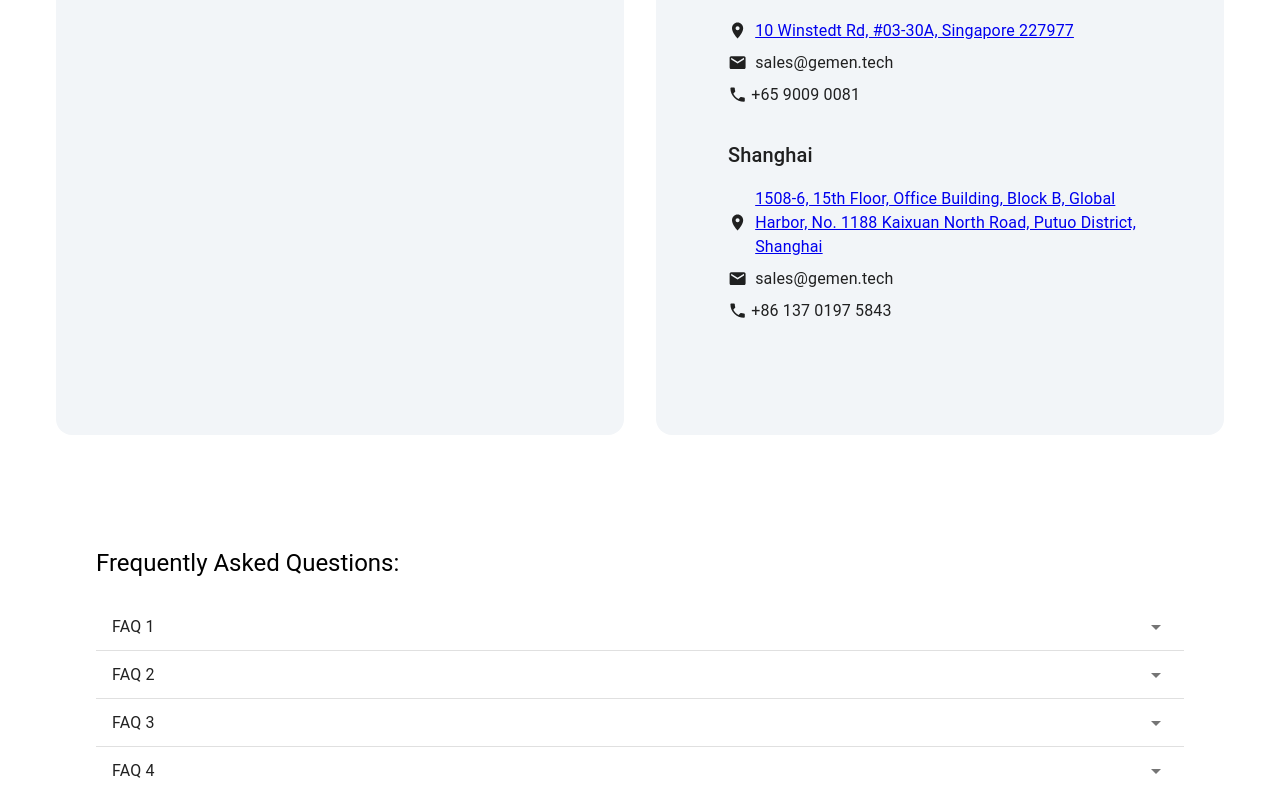
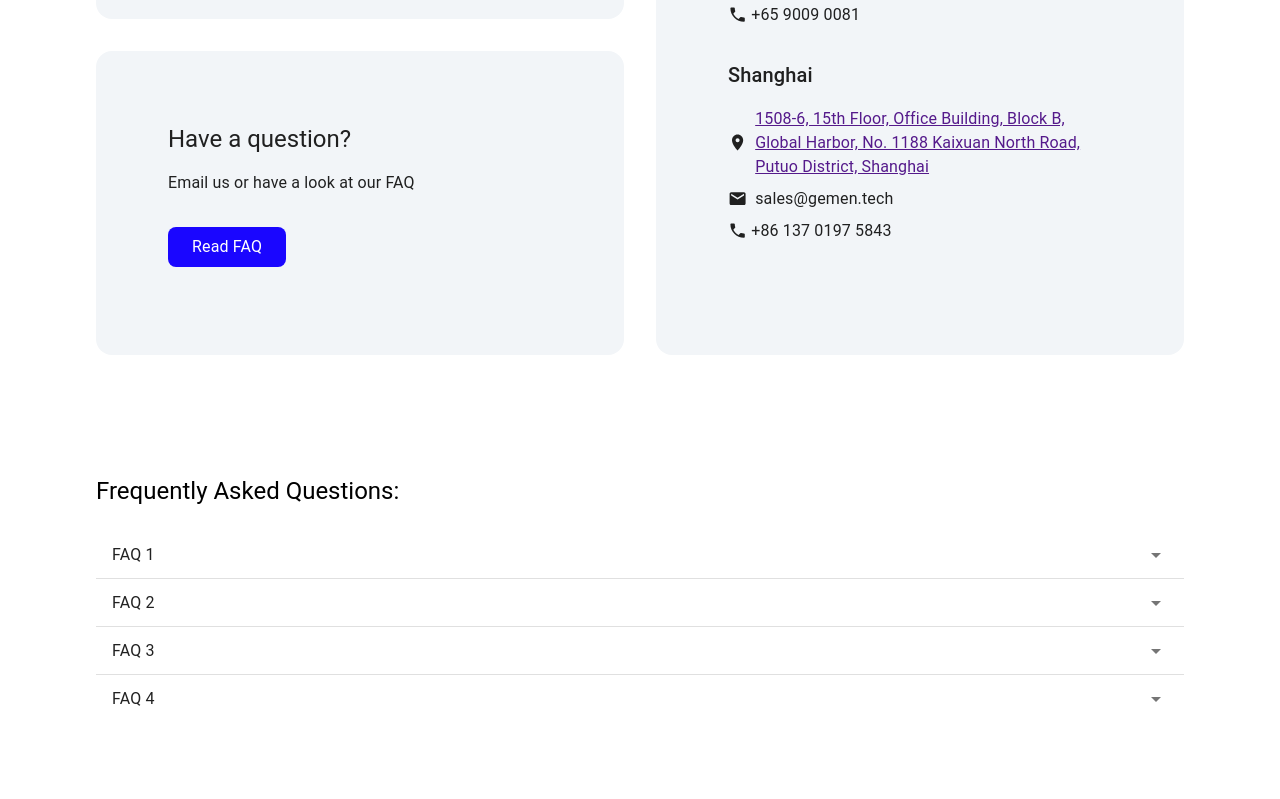
Before and after one commit to Xycone/Gemen_Website_Frontend, a React (Vite) app: page /contactUs in a window 1280 px wide. Shown: the part 761-1560 px from the top of the page. Built offline with nearby package versions, Linux system fonts and the light colour scheme.

Commit message:
Changed scroll behaviour for some pages

```diff
--- a/src/App.jsx
+++ b/src/App.jsx
@@ -56,7 +56,7 @@ function App() {
           <AppBar position="fixed" className='AppBar' sx={{ backgroundColor: 'white', color: 'black', padding: 1 }}>
             <Container>
               <Toolbar disableGutters={true}>
-                <Link to="/homepage#landing-section" style={{ display: 'flex', alignItems: 'center' }}>
+                <Link to="/homepage" style={{ display: 'flex', alignItems: 'center' }}>
                   <img src={Logo} alt="Gemen Logo" style={{ height: '60px' }} />
                 </Link>
 
@@ -139,7 +139,8 @@ function App() {
         </HideOnScroll>
 
         {/* Routes */}
-        <Container sx={{ padding: 10, minHeight: '100vh', display: 'flex', flexDirection: 'column', justifyContent: 'center', alignItems: 'center', minWidth: 'fit-content' }}>
+        {/* <Container sx={{ padding: 10, minHeight: '100vh', display: 'flex', flexDirection: 'column', justifyContent: 'center', alignItems: 'center', minWidth: 'fit-content' }}> */}
+        <Container sx={{ padding: 'auto', minHeight: '100vh', display: 'flex', flexDirection: 'column', justifyContent: 'center', alignItems: 'center' }}>
           <Routes>
             <Route path={"/homepage"} element={<Homepage />} />
             <Route path={"/ace"} element={<Ace />} />
--- a/src/components/SolutionsDropdown.jsx
+++ b/src/components/SolutionsDropdown.jsx
@@ -1,6 +1,6 @@
 import React, { useState } from 'react'
 import { Link } from 'react-router-dom';
-import { Box, Button, Typography, Menu, MenuItem } from '@mui/material';
+import { Button, Typography, Menu, MenuItem } from '@mui/material';
 
 // Material UI Icons
 import ArrowDropDownIcon from '@mui/icons-material/ArrowDropDown';
@@ -48,13 +48,13 @@ function SolutionsDropdown() {
                 }}
                 sx={{ display: { xs: 'none', md: 'flex' } }}
             >
-                <Link to="/garantia" style={{ textDecoration: 'none', color: 'black' }}>
+                <Link to="/garantia" className="dropdown-link" style={{ textDecoration: 'none', color: 'black' }}>
                     <MenuItem onClick={handleSolutionsMenuClose}>
                         <Typography>Garantia</Typography>
                     </MenuItem>
                 </Link>
 
-                <Link to="/ace" style={{ textDecoration: 'none', color: 'black' }}>
+                <Link to="/ace" className="dropdown-link" style={{ textDecoration: 'none', color: 'black' }}>
                     <MenuItem onClick={handleSolutionsMenuClose}>
                         <Typography>ACE</Typography>
                     </MenuItem>
--- a/src/pages/ContactUs.jsx
+++ b/src/pages/ContactUs.jsx
@@ -1,5 +1,5 @@
 import React, { useState, useEffect } from 'react';
-import { useLocation } from 'react-router-dom';
+import { useLocation, useNavigate } from 'react-router-dom';
 import { Link } from 'react-router-dom';
 import {
   Typography, Box, Container, Grid, Card, CardContent, Button, TextField, Select, MenuItem, FormControl, FormHelperText, InputLabel, Accordion, AccordionSummary,
@@ -12,17 +12,30 @@ import { useFormik } from 'formik';
 import * as yup from 'yup';
 
 function ContactUs() {
-  // Scroll to top
-  // Fix for react saving scroll position when navigating to different pages
-  const { pathname } = useLocation();
+  const navigate = useNavigate();
+
+  const navigateToFaqSection = () => {
+    navigate('/contactUs#faq-section');
+  };
+
+  const location = useLocation();
 
   useEffect(() => {
+    const href = window.location.href.substring(
+      window.location.href.lastIndexOf('#') + 1
+    );
+    const element = document.getElementById(href);
+    if (element) {
+      element.scrollIntoView({ behavior: 'smooth' });
+    }
+    else {
       document.documentElement.scrollTo({
         top: 0,
         left: 0,
         behavior: "instant",
       });
-  }, [pathname]);
+    }
+  }, [location]);
 
   // Contact Support Form
   const [contactSupportOpen, setContactSupportOpen] = useState(false);
@@ -80,7 +93,7 @@ function ContactUs() {
 
   return (
     <Box sx={{ my: 2, padding: 4 }}>
-      <Box sx={{ pb: 15, pt: 15 }}>
+      <Box sx={{ pt: 15 }}>
         <Box sx={{ mb: 10, fontWeight: 'bold', textAlign: 'center' }}>
           <Typography variant="h4">
             Let's Talk!
@@ -90,11 +103,12 @@ function ContactUs() {
         </Box>
       </Box>
 
-      <Box sx={{ pb: 15 }}>
+      <Box sx={{ pb: 15, pt: 15}}>
         <Grid container spacing={4}>
 
           <Grid item xs={12} md={6} sx={{ display: 'flex', flexDirection: 'column', justifyContent: 'center' }}>
-            <Card sx={{ borderRadius: 4, padding: 5, backgroundColor: '#F2F5F8', boxShadow: 'none', display: 'flex', flexDirection: 'column', flexGrow: 1 }}>
+
+            <Card sx={{ borderRadius: 4, padding: 5, backgroundColor: '#F2F5F8', boxShadow: 'none', display: 'flex', flexDirection: 'column', flexGrow: 1, mb: 4 }}>
               <CardContent sx={{ margin: 2 }}>
                 <Typography variant="h5" sx={{ mb: 2 }}>Product Support</Typography>
                 <Typography sx={{ mb: 4 }}>
@@ -221,6 +235,30 @@ function ContactUs() {
                 </Dialog>
               </CardContent>
             </Card>
+
+            <Card sx={{ borderRadius: 4, padding: 5, backgroundColor: '#F2F5F8', boxShadow: 'none', display: 'flex', flexDirection: 'column', flexGrow: 1 }}>
+              <CardContent sx={{ margin: 2 }}>
+                <Typography variant="h5" sx={{ mb: 2 }}>Have a question?</Typography>
+                <Typography sx={{ mb: 4 }}>
+                  Email us or have a look at our FAQ
+                </Typography>
+                <Button
+                  variant="contained"
+                  sx={{
+                    borderRadius: 2,
+                    px: 3,
+                    py: 1,
+                    boxShadow: 'none',
+                    '&:hover': {
+                      boxShadow: 'none',
+                    },
+                    textTransform: 'none',
+                  }}
+                  onClick={navigateToFaqSection}>
+                  <Typography>Read FAQ</Typography>
+                </Button>
+              </CardContent>
+            </Card>
           </Grid>
 
           <Grid item xs={12} md={6} sx={{ display: 'flex', flexDirection: 'column', justifyContent: 'center' }}>
@@ -256,7 +294,7 @@ function ContactUs() {
                   <Box sx={{ display: 'flex', alignItems: 'center', textAlign: 'left', mb: 1 }}>
                     <LocationOn sx={{ fontSize: '1.2rem', mr: 1 }} />
                     <Typography>
-                      <a href="https://www.google.com/maps/place/China,+Shang+Hai+Shi,+Pu+Tuo+Qu,+%E5%87%AF%E6%97%8B%E5%8C%97%E8%B7%AF1188%E5%8F%B7+%E9%82%AE%E6%94%BF%E7%BC%96%E7%A0%81:+200063/@31.2325631,121.4081907,17z/data=!4m10!1m2!2m1!1z5LiK5rW35biC5pmu6ZmA5Yy65Yev5peL5YyX6LevMTE4OOWPt-eOr-eQg-a4r0LluqflhpnlrZfmpbwxNealvCAxNTA4LTY!3m6!1s0x35b26f88c63104eb:0x779e243b30a787ac!8m2!3d31.23255!4d121.41272!15sCkfkuIrmtbfluILmma7pmYDljLrlh6_ml4vljJfot68xMTg45Y-3546v55CD5rivQuW6p-WGmeWtl-alvDE15qW8IDE1MDgtNpIBEGdlb2NvZGVkX2FkZHJlc3PgAQA!16s%2Fg%2F11r8d5tf4x?entry=ttu"
+                      <a href=""
                         target="_blank" rel="noopener noreferrer">
                         1508-6, 15th Floor, Office Building, Block B, Global Harbor, No. 1188 Kaixuan  North Road, Putuo District, Shanghai
                       </a>
@@ -275,7 +313,9 @@ function ContactUs() {
             </Card>
           </Grid>
 
-          <Grid item xs={12} md={12} sx={{ display: 'flex', flexDirection: 'column', justifyContent: 'center', margin: 5, mt: 10 }}>
+        </Grid>
+
+        <Box sx={{ display: 'flex', flexDirection: 'column', justifyContent: 'center', pb: 15, pt: 15 }} id="faq-section">
           <Typography variant="h5" sx={{ mb: 3 }}>Frequently Asked Questions:</Typography>
           <Accordion sx={{
             boxShadow: 'none',
@@ -345,9 +385,8 @@ function ContactUs() {
               </Typography>
             </AccordionDetails>
           </Accordion>
-          </Grid>
+        </Box>
 
-        </Grid>
       </Box >
     </Box >
   )
--- a/src/pages/Homepage.jsx
+++ b/src/pages/Homepage.jsx
@@ -18,6 +18,13 @@ function Homepage() {
     if (element) {
       element.scrollIntoView({ behavior: 'smooth' });
     }
+    else {
+      document.documentElement.scrollTo({
+        top: 0,
+        left: 0,
+        behavior: "instant",
+      });
+    }
   }, [location]);
 
   return (
```
Lines whose indentation alone changed are shown as unchanged.
